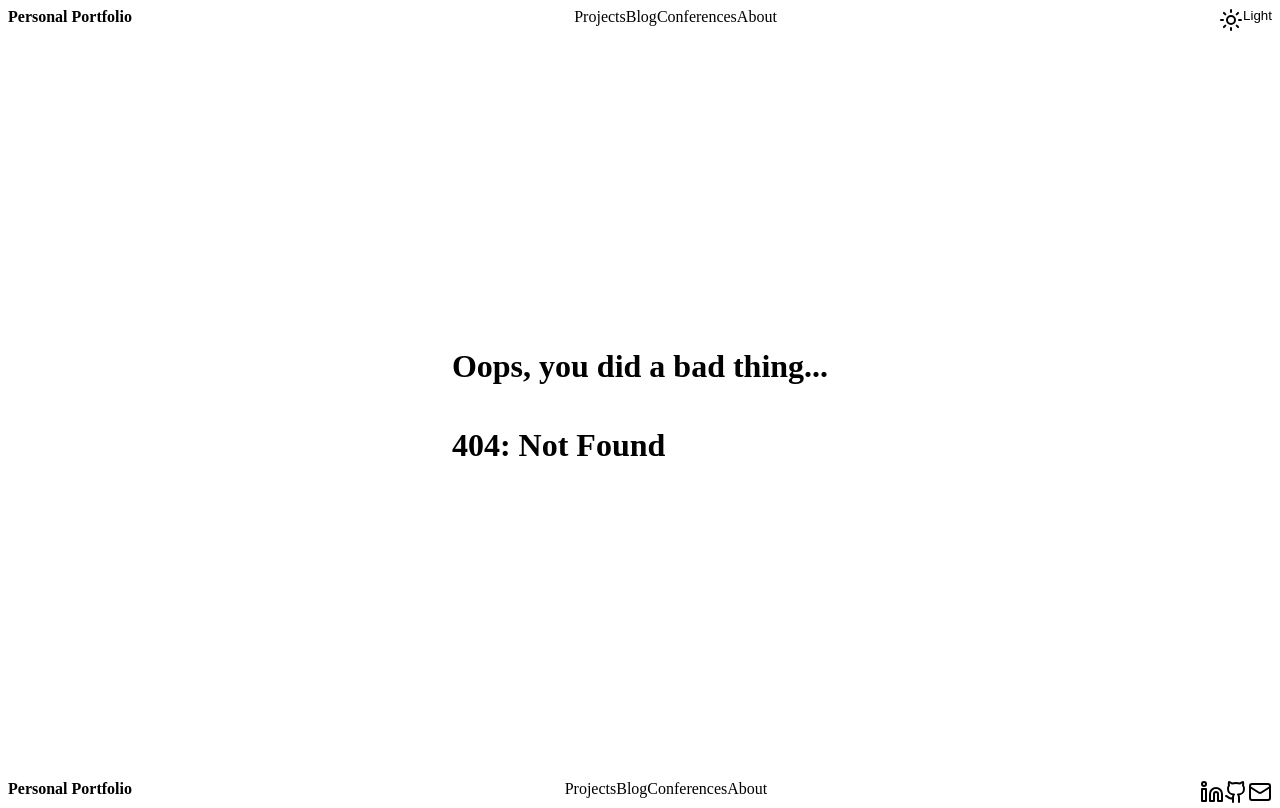
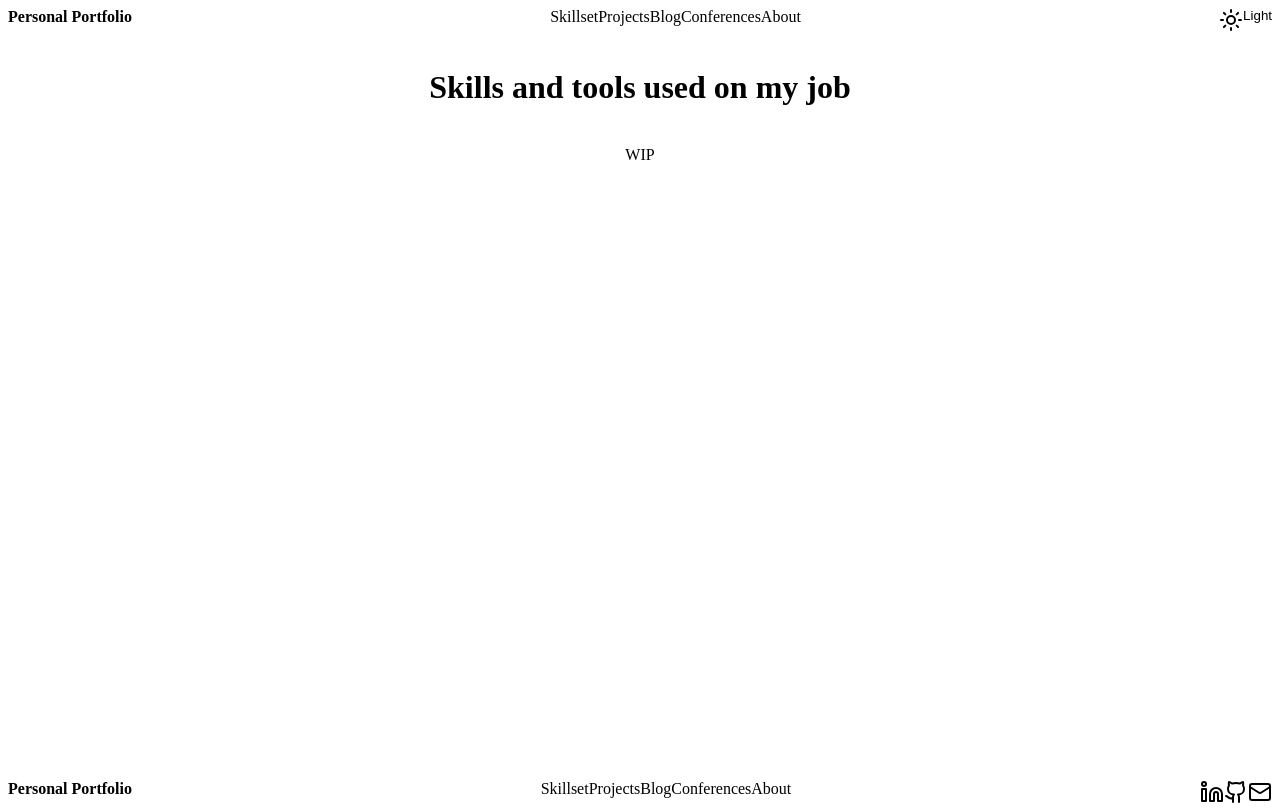
Before and after one commit to frisuelu/personal-portfolio, a SvelteKit app: page /skillset in a window 1280 px wide. Before the commit this address had no page. Built offline with nearby package versions, Linux system fonts and the light colour scheme.

Commit message:
add skillset section for tools and experience
update

```diff
--- a/src/lib/components/Footer.svelte
+++ b/src/lib/components/Footer.svelte
@@ -10,6 +10,9 @@
     </a>
     <!-- Navigation -->
     <ul class="links">
+      <li>
+        <a href="/skillset">Skillset</a>
+      </li>
       <li>
         <a href="/projects">Projects</a>
       </li>
--- a/src/lib/components/Header.svelte
+++ b/src/lib/components/Header.svelte
@@ -9,6 +9,9 @@
   </a>
   <!-- Navigation -->
   <ul class="links">
+    <li>
+      <a href="/skillset">Skillset</a>
+    </li>
     <li>
       <a href="/projects">Projects</a>
     </li>
--- /dev/null
+++ b/src/routes/skillset/+page.js
@@ -0,0 +1,9 @@
+import { dev } from "$app/environment";
+
+// we don't need any JS on this page, though we'll load
+// it in dev so that we get hot module replacement
+export const csr = dev;
+
+// since there's no dynamic data here, we can prerender
+// it so that it gets served as a static asset in production
+export const prerender = true;
--- /dev/null
+++ b/src/routes/skillset/+page.svelte
@@ -0,0 +1,24 @@
+<svelte:head>
+  <title>Skillset - Manuel Souto Juan</title>
+  <meta charset="UTF-8" />
+  <meta
+    name="description"
+    content="Manuel Souto Juan's skills and tool experience"
+  />
+  <meta
+    name="keywords"
+    content="Data Science, AI, Machine Learning, Technology"
+  />
+  <meta name="author" content="Manuel Souto Juan" />
+  <meta property="og:type" content="blog" />
+  <meta property="og:title" content="Skillset - Manuel Souto Juan" />
+</svelte:head>
+
+<div align="center" class="landing_title">
+  <h1>
+    <b>Skills and tools used on my job</b>
+  </h1>
+  <p>
+    <br />WIP
+  </p>
+</div>
```
Also changed, not shown: src/routes/conferences/+page.svelte (+7 -4 lines).
